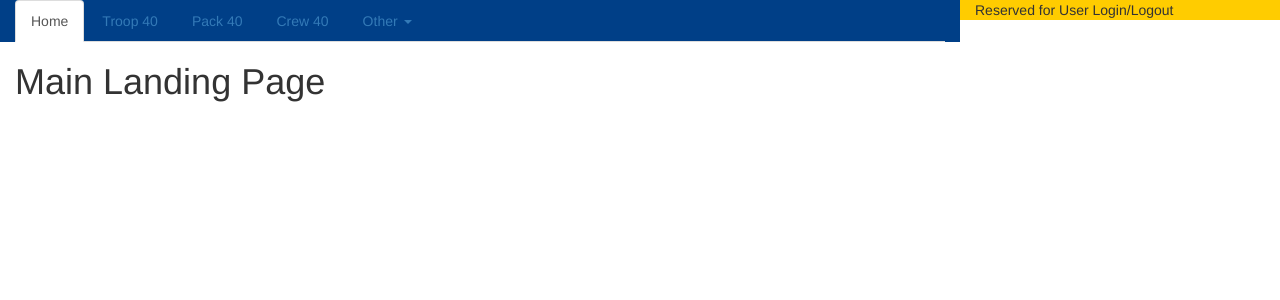
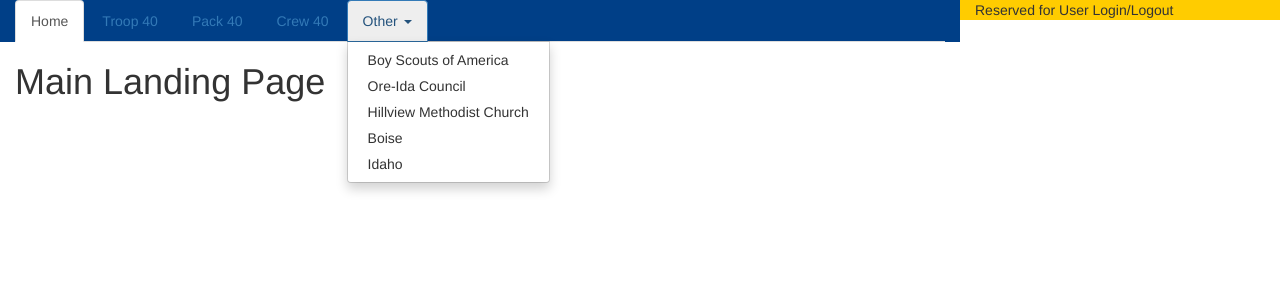
Before and after one commit to Troop40WebMaster/hillview-scout-website, a Flask app: page / in a window 1280 px wide, after a click on "Other". Shown: the top 300 px of the page. Run offline with Flask 2, Linux system fonts and the light colour scheme; some libraries are stand-ins or nearby versions.

Commit message:
- Fixed the dropdown menu!  It was only a misspelled word.  3 hours of trying to fix what was ultimately a misspelled word!!!!

```diff
--- a/app/templates/base.html
+++ b/app/templates/base.html
@@ -27,11 +27,13 @@
                         <li {% if menu == "pack" %} class="active" {% endif %}><a href="/pack40">Pack 40</a></li>
                         <li {% if menu == "crew" %} class="active" {% endif %}><a href="/crew40">Crew 40</a></li>
                         <li class="dropdown">
-                            <a class="dropdown-toggle" data-togle="dropdown" href="#">Other <span class="caret"></span></a>
+                            <a class="dropdown-toggle" data-toggle="dropdown" href="#">Other <span class="caret"></span></a>
                             <ul class="dropdown-menu">
-                                <li><a href="blablah">Blah Blah</a></li>
-                                <li><a href="blablah">Blah Blah</a></li>
-                                <li><a href="blablah">Blah Blah</a></li>
+                                <li><a href="http://www.scouting.org/">Boy Scouts of America</a></li>
+                                <li><a href="http://www.oreida-bsa.org/">Ore-Ida Council</a></li>
+                                <li><a href="http://hillviewmethodist.org/">Hillview Methodist Church</a></li>
+                                <li><a href="http://www.cityofboise.org/">Boise</a></li>
+                                <li><a href="http://www.accessidaho.org/">Idaho</a></li>
                             </ul>
                         </li>
                     </ul>
```
